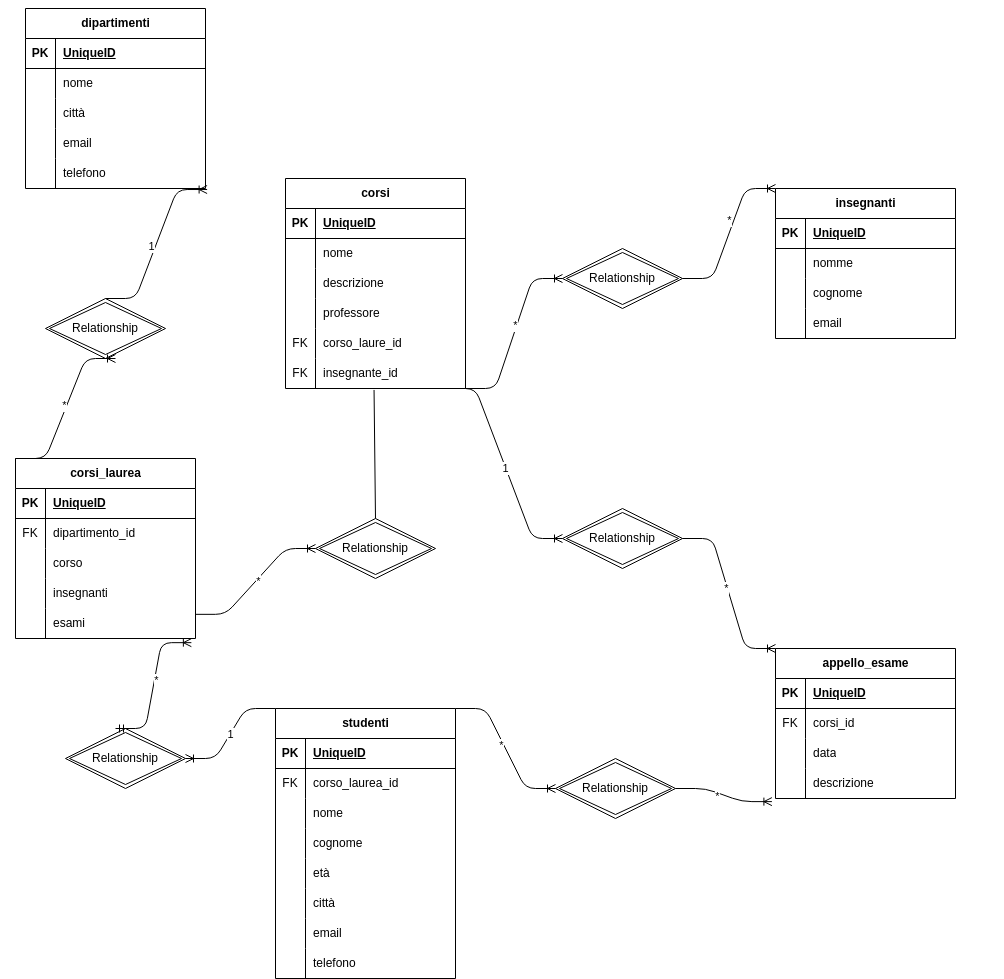
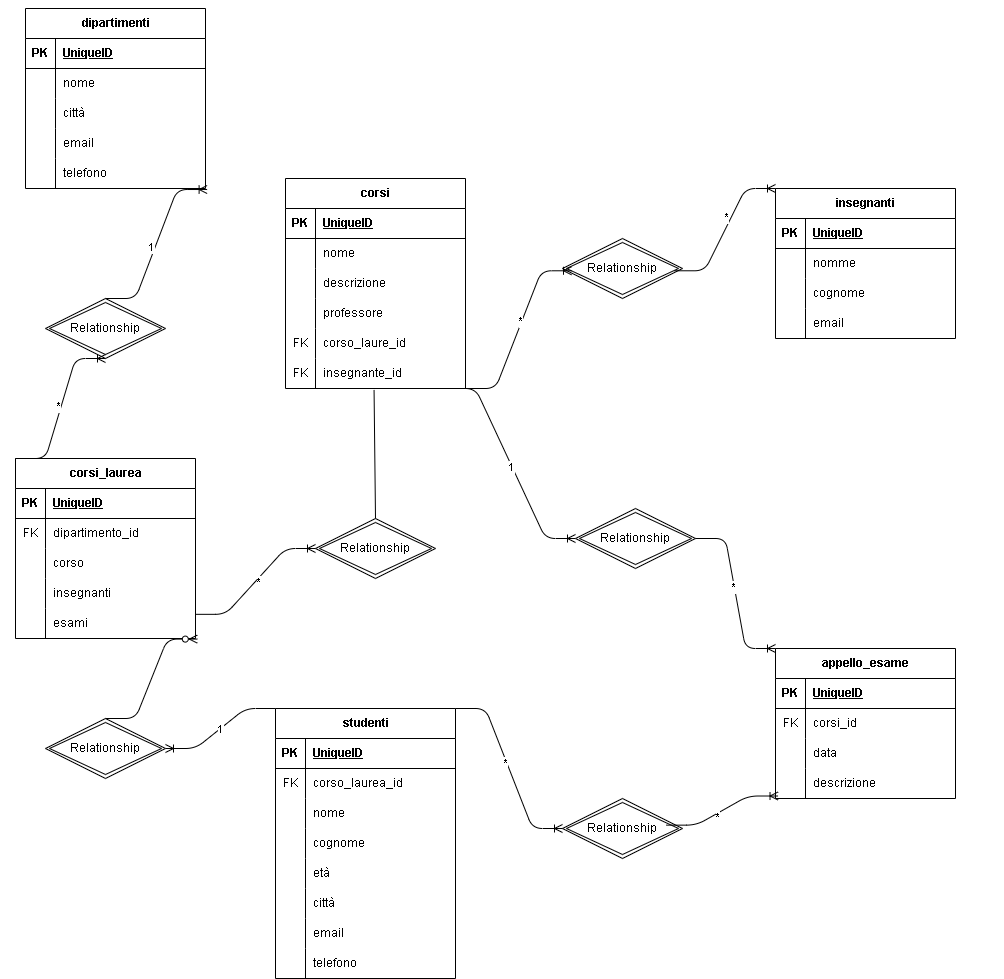
Before and after one commit to GianniC88/db-university, a plain HTML site: page index.html in a window 1280 px wide. Shown: the whole page, without its empty margins (0-1004 px from the left). Drawn offline with Linux system fonts and the light colour scheme.

Commit message:
Aggiornato il percorso dell'immagine in index.html e aggiunto il file schema.png

```diff
--- a/index.html
+++ b/index.html
@@ -6,6 +6,6 @@
     <title>Document</title>
   </head>
   <body>
-    <img src="./schema.svg" alt="" />
+    <img src="./schema.png" alt="" />
   </body>
 </html>
```
Also changed, not shown: schema.png (added).
